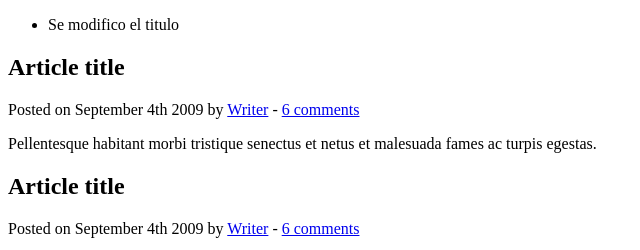
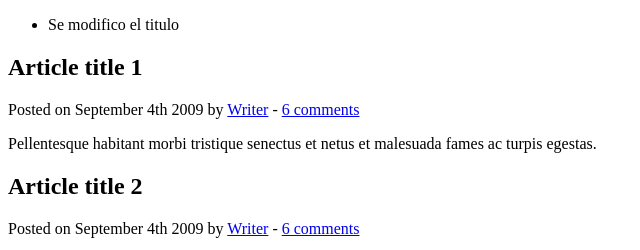
Before and after one commit to github6742/demo-repo2, a plain HTML site: page index.html in a window 1280 px wide. Shown: the top 250 px of the page, 0-640 px from the left. Drawn offline with Linux system fonts and the light colour scheme.

Commit message:
Nueva modificacion al index.html

```diff
--- a/index.html
+++ b/index.html
@@ -21,7 +21,7 @@
 
 		<article>
 			<header>
-				<h2>Article title</h2>
+				<h2>Article title 1</h2>
 				<p>Posted on <time datetime="2009-09-04T16:31:24+02:00">September 4th 2009</time> by <a href="#">Writer</a> - <a href="#comments">6 comments</a></p>
 			</header>
 			<p>Pellentesque habitant morbi tristique senectus et netus et malesuada fames ac turpis egestas.</p>
@@ -29,7 +29,7 @@
 
 		<article>
 			<header>
-				<h2>Article title</h2>
+				<h2>Article title 2</h2>
 				<p>Posted on <time datetime="2009-09-04T16:31:24+02:00">September 4th 2009</time> by <a href="#">Writer</a> - <a href="#comments">6 comments</a></p>
 			</header>
 			<p>Pellentesque habitant morbi tristique senectus et netus et malesuada fames ac turpis egestas.</p>
```
